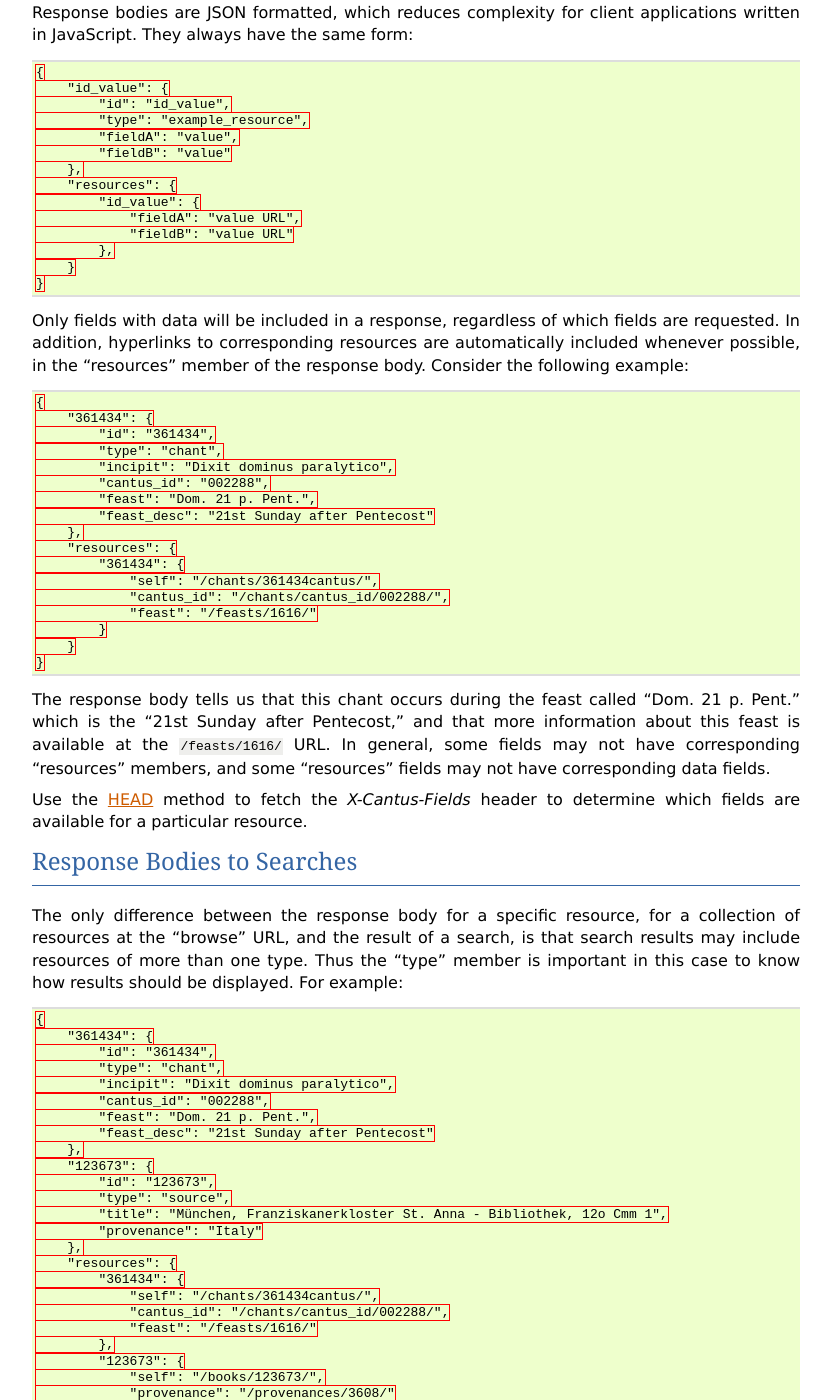
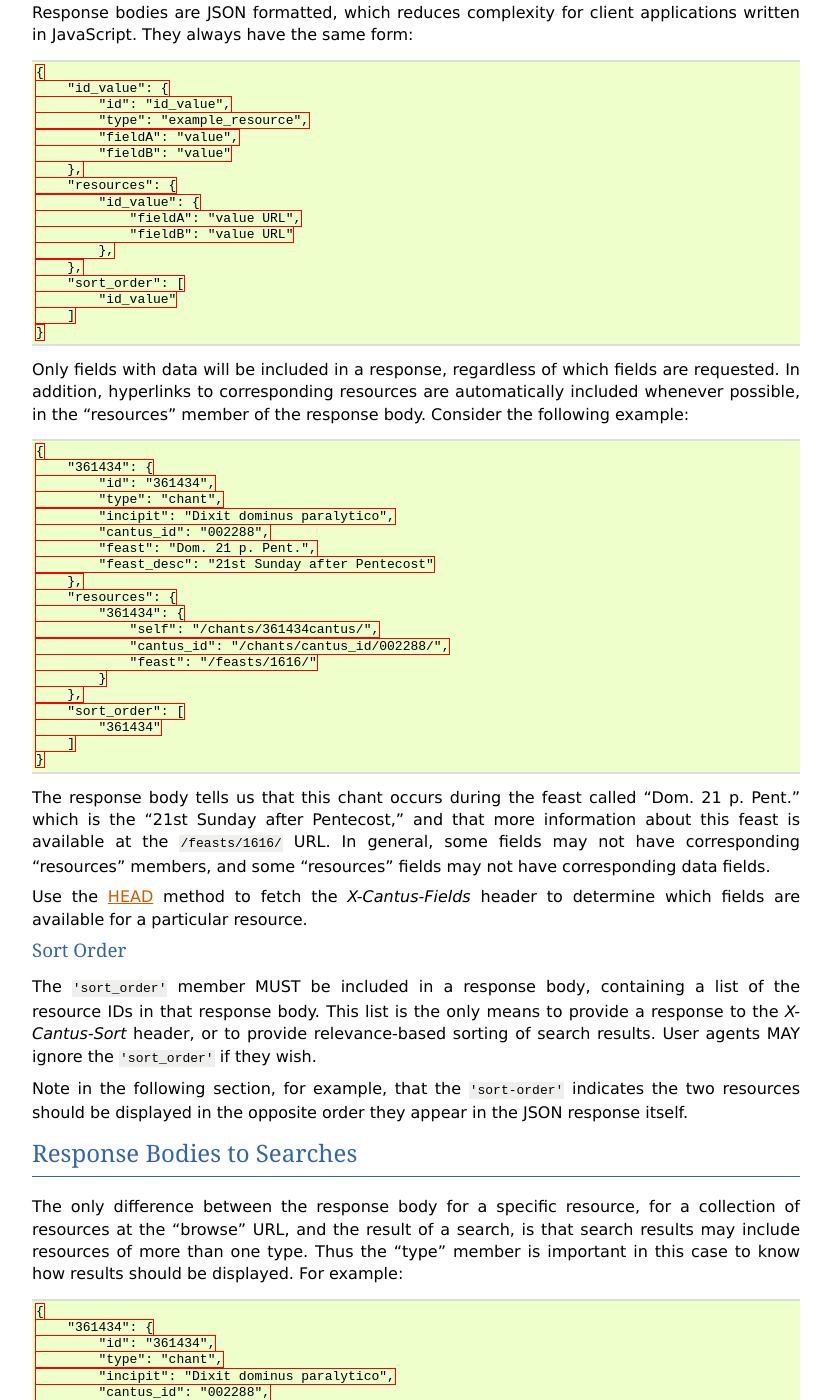
Before and after one commit to CANTUS-Project/api, a Sphinx documentation site: the page built from source/response_bodies.rst, in a window 1280 px wide and 1400 px high, scrolled down 530 px. Shown: the whole window, without its empty margins (48-880 px from the left). Built offline with Sphinx 7.4.7, drawn with Linux system fonts in a browser that asks for light colours; some of the changed text lies outside the part shown.

Commit message:
New: 'sort_order' data member in response bodies
Closes #15

```diff
--- a/source/response_bodies.rst
+++ b/source/response_bodies.rst
@@ -37,7 +37,10 @@ JavaScript. They always have the same form:
                 "fieldA": "value URL",
                 "fieldB": "value URL"
             },
-        }
+        },
+        "sort_order": [
+            "id_value"
+        ]
     }
 
 Only fields with data will be included in a response, regardless of which fields are requested. In
@@ -61,7 +64,10 @@ addition, hyperlinks to corresponding resources are automatically included whene
                 "cantus_id": "/chants/cantus_id/002288/",
                 "feast": "/feasts/1616/"
             }
-        }
+        },
+        "sort_order": [
+            "361434"
+        ]
     }
 
 The response body tells us that this chant occurs during the feast called "Dom. 21 p. Pent." which
@@ -71,6 +77,17 @@ some "resources" fields may not have corresponding data fields.
 
 Use the :ref:`HEAD <head http method>` method to fetch the :http:header:`X-Cantus-Fields` header to
 determine which fields are available for a particular resource.
+
+Sort Order
+^^^^^^^^^^
+
+The ``'sort_order'`` member MUST be included in a response body, containing a list of the resource
+IDs in that response body.  This list is the only means to provide a response to the
+:http:header:`X-Cantus-Sort` header, or to provide relevance-based sorting of search results. User
+agents MAY ignore the ``'sort_order'`` if they wish.
+
+Note in the following section, for example, that the ``'sort-order'`` indicates the two resources
+should be displayed in the opposite order they appear in the JSON response itself.
 
 .. _`search response bodies`:
 
@@ -109,7 +126,11 @@ displayed. For example:
                 "self": "/books/123673/",
                 "provenance": "/provenances/3608/"
             }
-        }
+        },
+        "sort_order": [
+            "123673",
+            "361434"
+        ]
     }
 
 For more information about searching, refer to :ref:`searching`.
```
